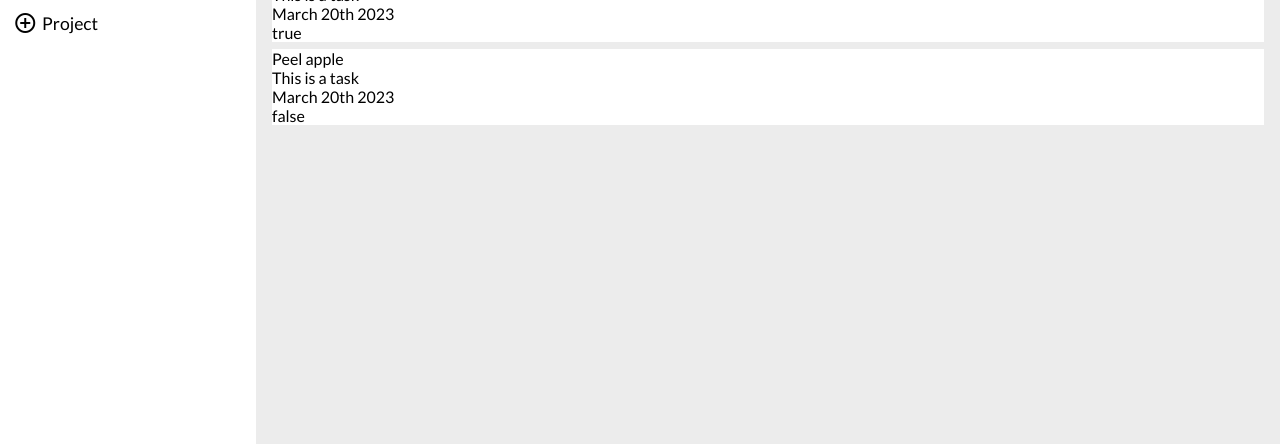
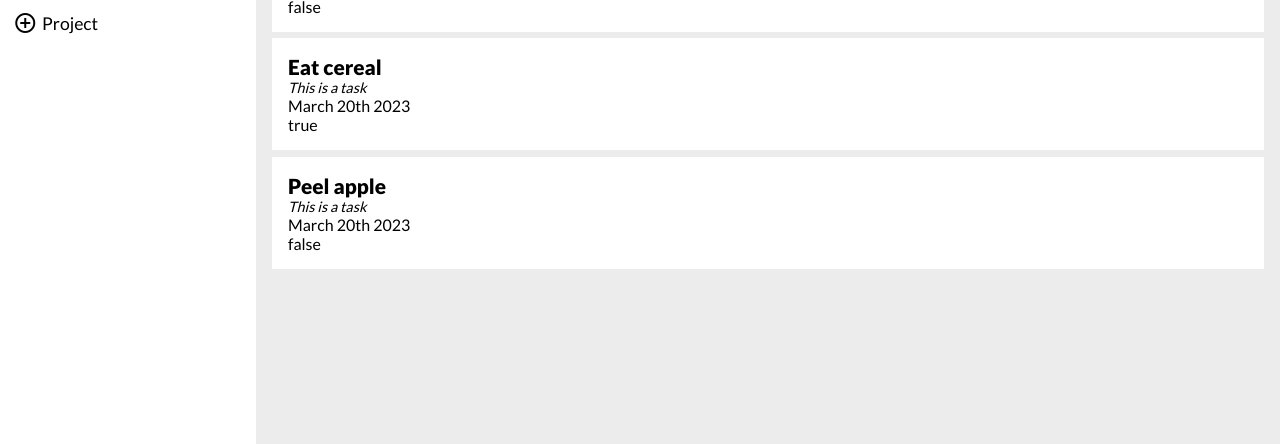
Before and after one commit to drrckchng/todo-list, a website built with webpack: page src/templates/index.html in a window 1280 px wide. Shown: the part 356-800 px from the top of the page. Built offline with nearby package versions, Linux system fonts and the light colour scheme.

Commit message:
Style task header and desc

```diff
--- a/src/style.css
+++ b/src/style.css
@@ -240,4 +240,15 @@ button {
 #displayed-tasks > div {
   background-color: white;
   margin: 0.2em 0;
+  padding: 1em;
 }
+
+#displayed-tasks div p:nth-child(1) {
+  font-weight: bold;
+  font-size: 1.3em;
+}
+
+#displayed-tasks div p:nth-child(2) {
+  font-style: italic;
+  font-size: 0.9em;
+}
```
